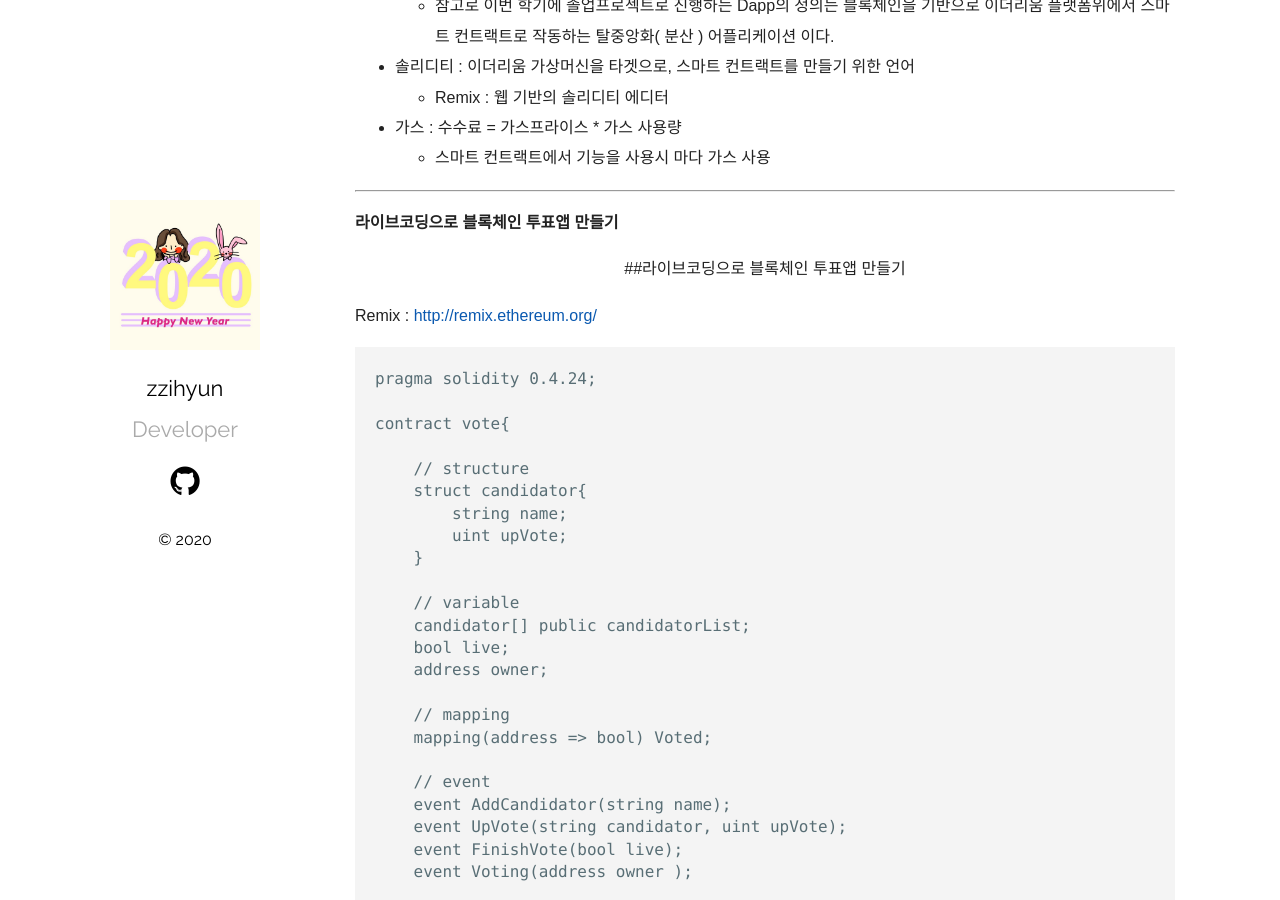
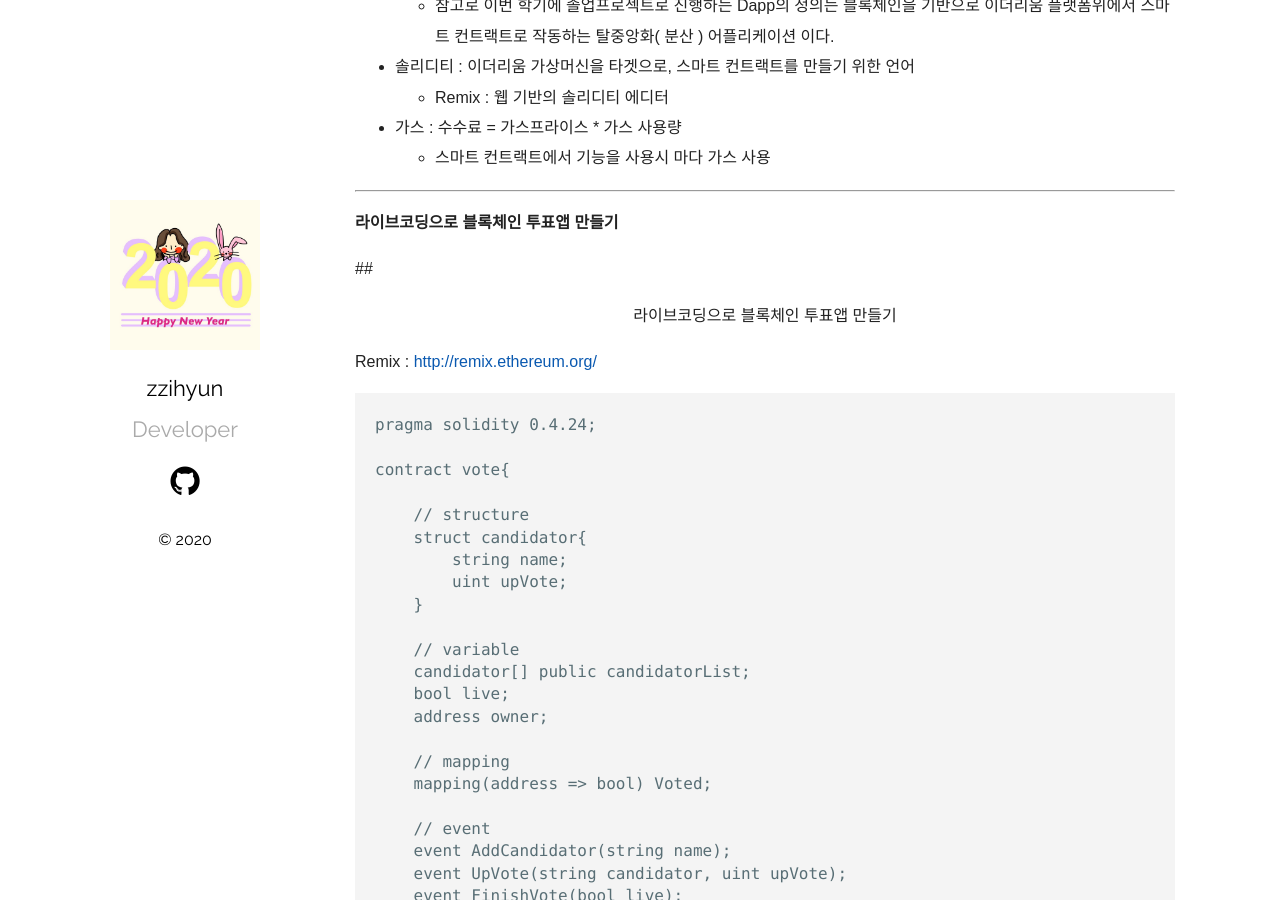
Before and after one commit to jhhhj1002/jhhhj1002.github.io, a Jekyll site: the page built from _posts/2020-03-21-Blockchain&Solidity.markdown, in a window 1280 px wide and 900 px high, scrolled down 330 px. Built offline with Jekyll 4.4.1, drawn with Linux system fonts in a browser that asks for light colours.

```diff
--- a/_posts/2020-03-21-Blockchain&Solidity.markdown
+++ b/_posts/2020-03-21-Blockchain&Solidity.markdown
@@ -24,7 +24,7 @@ Smart Contract Dapp 에 들어가기 앞서 인프런에 있는 [블록체인과
 
 __라이브코딩으로 블록체인 투표앱 만들기__
 
-<center>##라이브코딩으로 블록체인 투표앱 만들기</center>
+##<center>라이브코딩으로 블록체인 투표앱 만들기</center>
 
 Remix : <http://remix.ethereum.org/>
 
```
